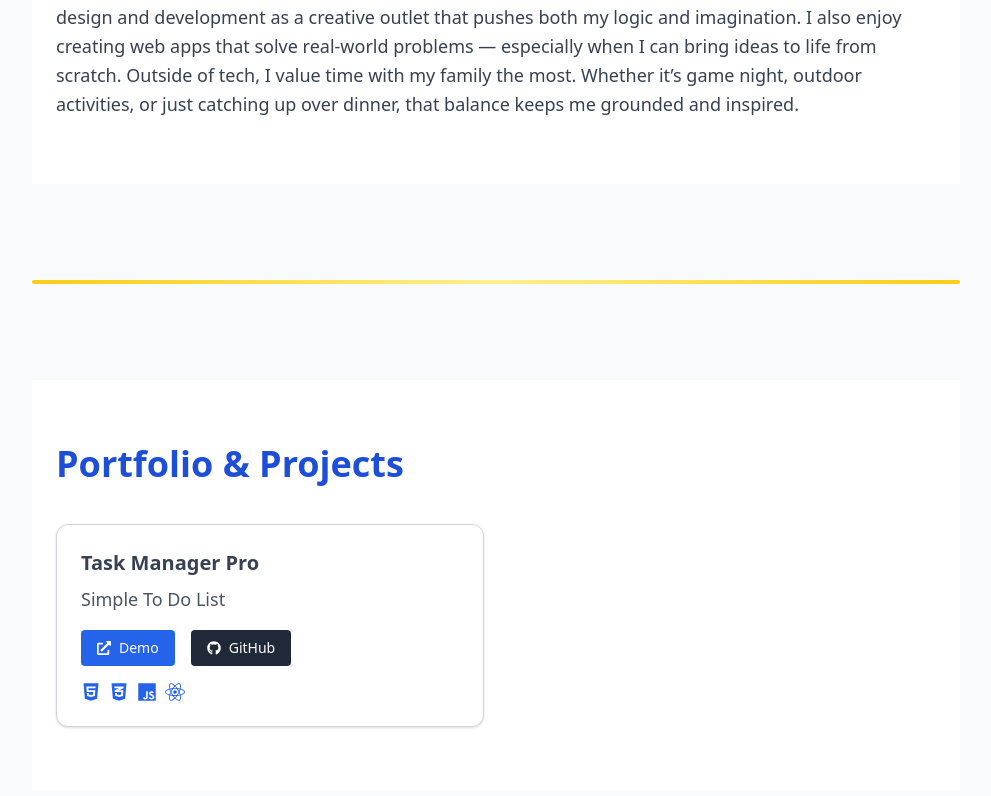
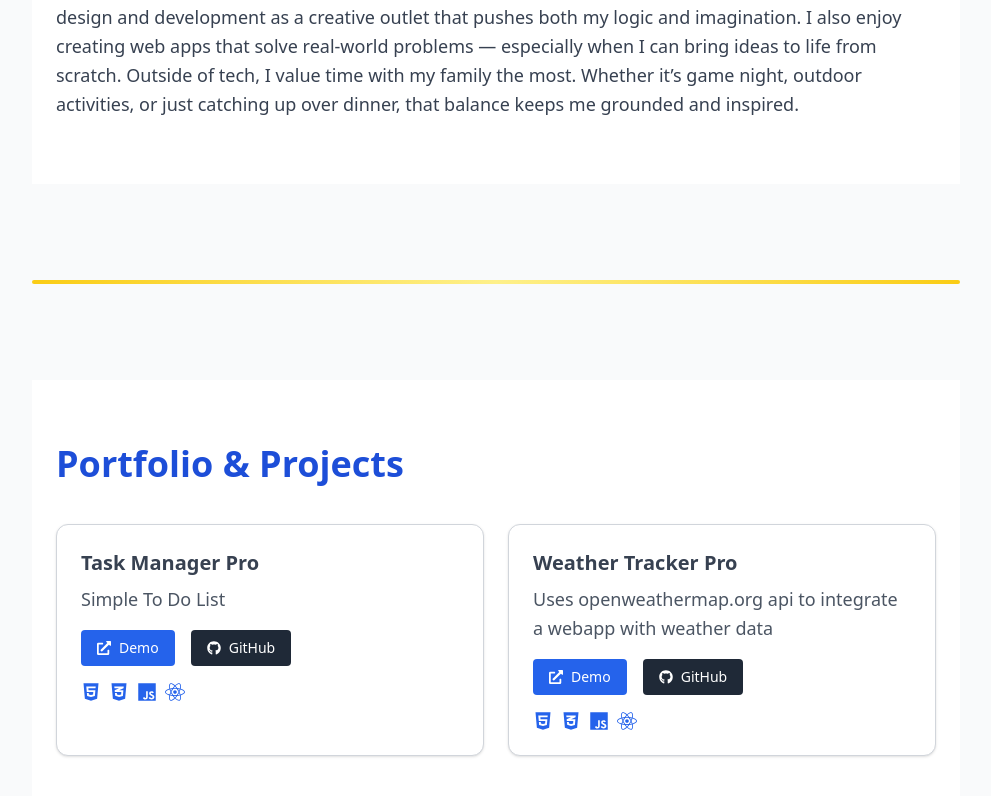
Before and after one commit to geareddesign/Portfolio, a React (Vite) app: page / in a window 1280 px wide. Shown: the part 3536-4332 px from the top of the page, without its empty margins (272-1263 px from the left). Built offline with nearby package versions, Linux system fonts and the light colour scheme.

Commit message:
Update PortfolioSection.jsx

```diff
--- a/src/components/PortfolioSection.jsx
+++ b/src/components/PortfolioSection.jsx
@@ -21,6 +21,13 @@ const projects = [
     github: "https://github.com/geareddesign/TaskManagerPro",
     icons: [FaHtml5, FaCss3Alt, FaJs, FaReact],
   },
+  {
+    title: "Weather Tracker Pro",
+    description: "Uses openweathermap.org api to integrate a webapp with weather data",
+    demo: "https://geareddesign.github.io/WeatherTrackerPro/",
+    github: "https://github.com/geareddesign/WeatherTrackerPro",
+    icons: [FaHtml5, FaCss3Alt, FaJs, FaReact],
+  },
 
 ];
 
```
